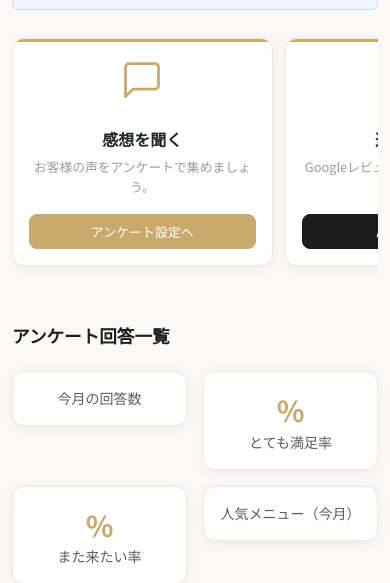
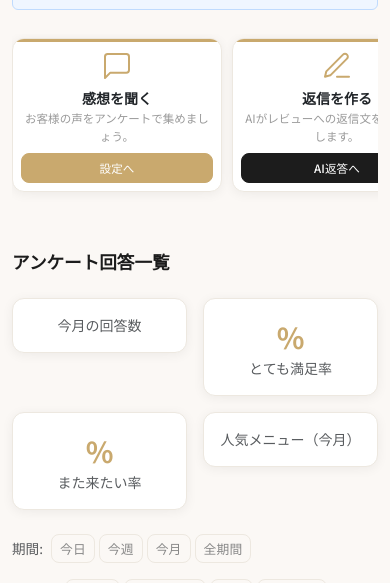
Before and after one commit to shotatsuruda/gugulabo, a Python web app: template templates/index.html in a window 390 px wide. Shown: the part 44-627 px from the top of the page. Run offline with Jinja, Linux system fonts and the light colour scheme; the template is opened without the code that fills it, so the values that code supplies are empty.

Commit message:
ホーム: スマホカードを小さく・下に移動
- カード幅を72%→58%に縮小
- パディングをp-3→p-2に削減
- アイコンを44px→32px に縮小
- テキストを0.8rem→0.72remに縮小
- コンテナにmargin-top:1.5remを追加

Co-Authored-By: Claude Sonnet 4.6 <noreply@anthropic.com>

```diff
--- a/templates/index.html
+++ b/templates/index.html
@@ -199,67 +199,67 @@
 </div>
 
 <!-- 機能カード（スマホ用 横スクロール） -->
-<div class="d-md-none">
-<div style="display:flex;gap:12px;overflow-x:auto;padding:4px 2px 12px;scroll-snap-type:x mandatory;-webkit-overflow-scrolling:touch;scrollbar-width:none;">
+<div class="d-md-none" style="margin-top:1.5rem;">
+<div style="display:flex;gap:10px;overflow-x:auto;padding:4px 2px 12px;scroll-snap-type:x mandatory;-webkit-overflow-scrolling:touch;scrollbar-width:none;">
 
     <!-- 感想を聞くカード -->
-    <div style="flex:0 0 72%;scroll-snap-align:start;">
+    <div style="flex:0 0 58%;scroll-snap-align:start;">
         <div class="card h-100 hover-card" style="overflow:hidden;">
             <span class="feature-card-accent"></span>
-            <div class="card-body text-center p-3">
-                <div class="mb-3 d-flex justify-content-center">
-                    <svg class="feature-icon" xmlns="http://www.w3.org/2000/svg" viewBox="0 0 24 24" fill="none"
-                        stroke="currentColor" stroke-width="1.5" stroke-linecap="round" stroke-linejoin="round">
+            <div class="card-body text-center p-2">
+                <div class="mb-2 d-flex justify-content-center">
+                    <svg xmlns="http://www.w3.org/2000/svg" width="32" height="32" viewBox="0 0 24 24" fill="none"
+                        stroke="var(--copper)" stroke-width="1.5" stroke-linecap="round" stroke-linejoin="round">
                         <path d="M21 15a2 2 0 0 1-2 2H7l-4 4V5a2 2 0 0 1 2-2h14a2 2 0 0 1 2 2z" />
                     </svg>
                 </div>
-                <h3 class="card-title fw-bold mb-2" style="font-size:1rem;">感想を聞く</h3>
-                <p class="card-text mb-3" style="font-size:0.8rem;color:#9A9A9A;line-height:1.6;">
+                <h3 class="card-title fw-bold mb-1" style="font-size:0.875rem;">感想を聞く</h3>
+                <p class="card-text mb-2" style="font-size:0.72rem;color:#9A9A9A;line-height:1.5;">
                     お客様の声をアンケートで集めましょう。
                 </p>
-                <a href="/dashboard/template" class="btn btn-primary w-100" style="font-size:0.8rem;padding:0.45rem;">アンケート設定へ</a>
+                <a href="/dashboard/template" class="btn btn-primary w-100" style="font-size:0.72rem;padding:0.35rem;">設定へ</a>
             </div>
         </div>
     </div>
 
     <!-- 返信を作るカード -->
-    <div style="flex:0 0 72%;scroll-snap-align:start;">
+    <div style="flex:0 0 58%;scroll-snap-align:start;">
         <div class="card h-100 hover-card" style="overflow:hidden;">
             <span class="feature-card-accent"></span>
-            <div class="card-body text-center p-3">
-                <div class="mb-3 d-flex justify-content-center">
-                    <svg class="feature-icon" xmlns="http://www.w3.org/2000/svg" viewBox="0 0 24 24" fill="none"
-                        stroke="currentColor" stroke-width="1.5" stroke-linecap="round" stroke-linejoin="round">
+            <div class="card-body text-center p-2">
+                <div class="mb-2 d-flex justify-content-center">
+                    <svg xmlns="http://www.w3.org/2000/svg" width="32" height="32" viewBox="0 0 24 24" fill="none"
+                        stroke="var(--copper)" stroke-width="1.5" stroke-linecap="round" stroke-linejoin="round">
                         <path d="M12 20h9" />
                         <path d="M16.5 3.5a2.121 2.121 0 0 1 3 3L7 19l-4 1 1-4L16.5 3.5z" />
                     </svg>
                 </div>
-                <h3 class="card-title fw-bold mb-2" style="font-size:1rem;">返信を作る</h3>
-                <p class="card-text mb-3" style="font-size:0.8rem;color:#9A9A9A;line-height:1.6;">
-                    Googleレビューへの返信文をAIが自動生成します。
+                <h3 class="card-title fw-bold mb-1" style="font-size:0.875rem;">返信を作る</h3>
+                <p class="card-text mb-2" style="font-size:0.72rem;color:#9A9A9A;line-height:1.5;">
+                    AIがレビューへの返信文を自動生成します。
                 </p>
-                <a href="/review" class="btn btn-success w-100" style="font-size:0.8rem;padding:0.45rem;">AI返答画面へ</a>
+                <a href="/review" class="btn btn-success w-100" style="font-size:0.72rem;padding:0.35rem;">AI返答へ</a>
             </div>
         </div>
     </div>
 
     <!-- アンケートを編集するカード -->
-    <div style="flex:0 0 72%;scroll-snap-align:start;">
+    <div style="flex:0 0 58%;scroll-snap-align:start;">
         <div class="card h-100 hover-card" style="overflow:hidden;">
             <span class="feature-card-accent"></span>
-            <div class="card-body text-center p-3">
-                <div class="mb-3 d-flex justify-content-center">
-                    <svg class="feature-icon" xmlns="http://www.w3.org/2000/svg" viewBox="0 0 24 24" fill="none"
-                        stroke="currentColor" stroke-width="1.5" stroke-linecap="round" stroke-linejoin="round">
+            <div class="card-body text-center p-2">
+                <div class="mb-2 d-flex justify-content-center">
+                    <svg xmlns="http://www.w3.org/2000/svg" width="32" height="32" viewBox="0 0 24 24" fill="none"
+                        stroke="var(--copper)" stroke-width="1.5" stroke-linecap="round" stroke-linejoin="round">
                         <path d="M9 11l3 3L22 4" />
                         <path d="M21 12v7a2 2 0 0 1-2 2H5a2 2 0 0 1-2-2V5a2 2 0 0 1 2-2h11" />
                     </svg>
                 </div>
-                <h3 class="card-title fw-bold mb-2" style="font-size:1rem;">アンケートを編集</h3>
-                <p class="card-text mb-3" style="font-size:0.8rem;color:#9A9A9A;line-height:1.6;">
+                <h3 class="card-title fw-bold mb-1" style="font-size:0.875rem;">アンケートを編集</h3>
+                <p class="card-text mb-2" style="font-size:0.72rem;color:#9A9A9A;line-height:1.5;">
                     質問・選択肢を店舗に合わせて設定できます。
                 </p>
-                <a href="/shop/survey-settings" class="btn btn-dark w-100" style="font-size:0.8rem;padding:0.45rem;">アンケート編集へ</a>
+                <a href="/shop/survey-settings" class="btn btn-dark w-100" style="font-size:0.72rem;padding:0.35rem;">編集へ</a>
             </div>
         </div>
     </div>
```
